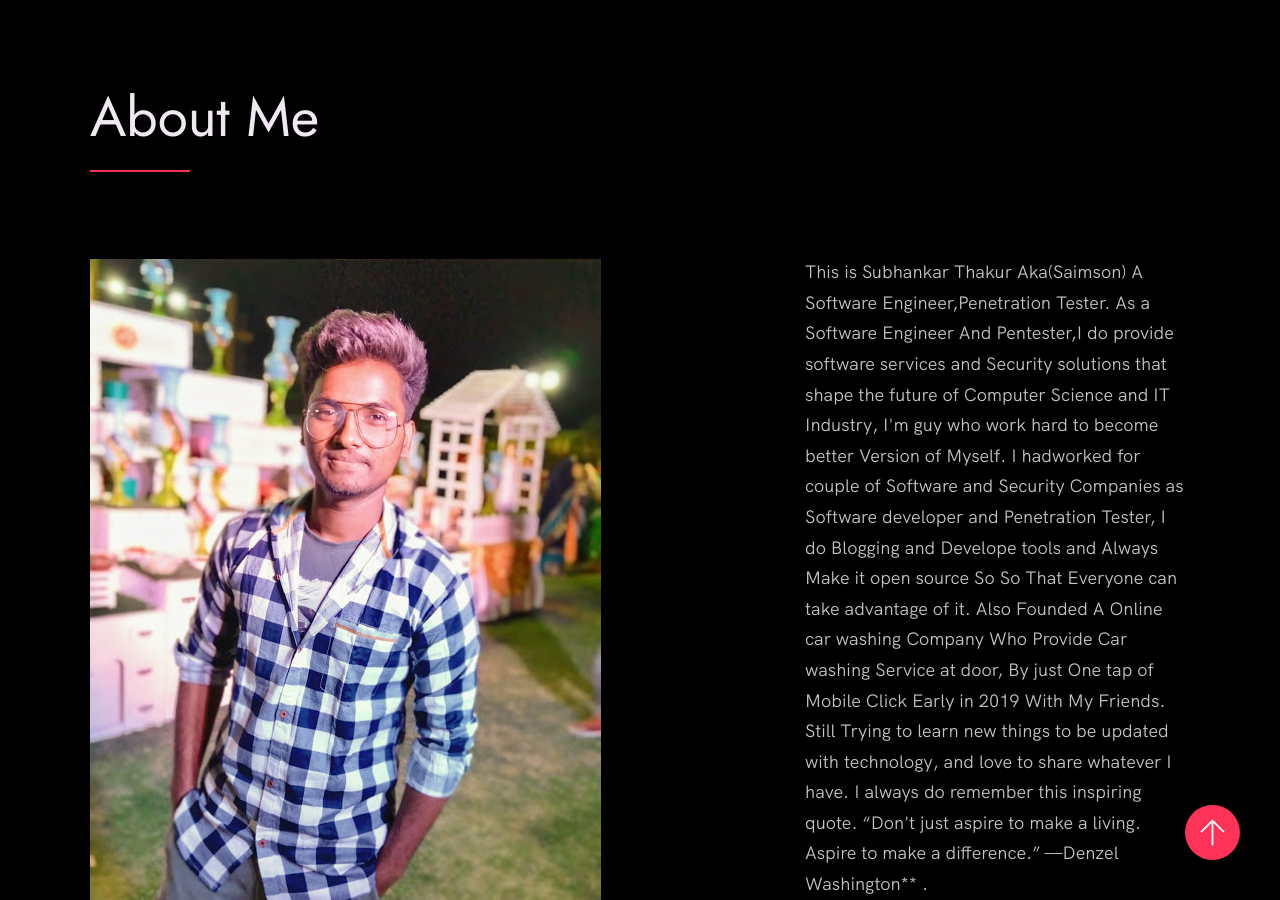
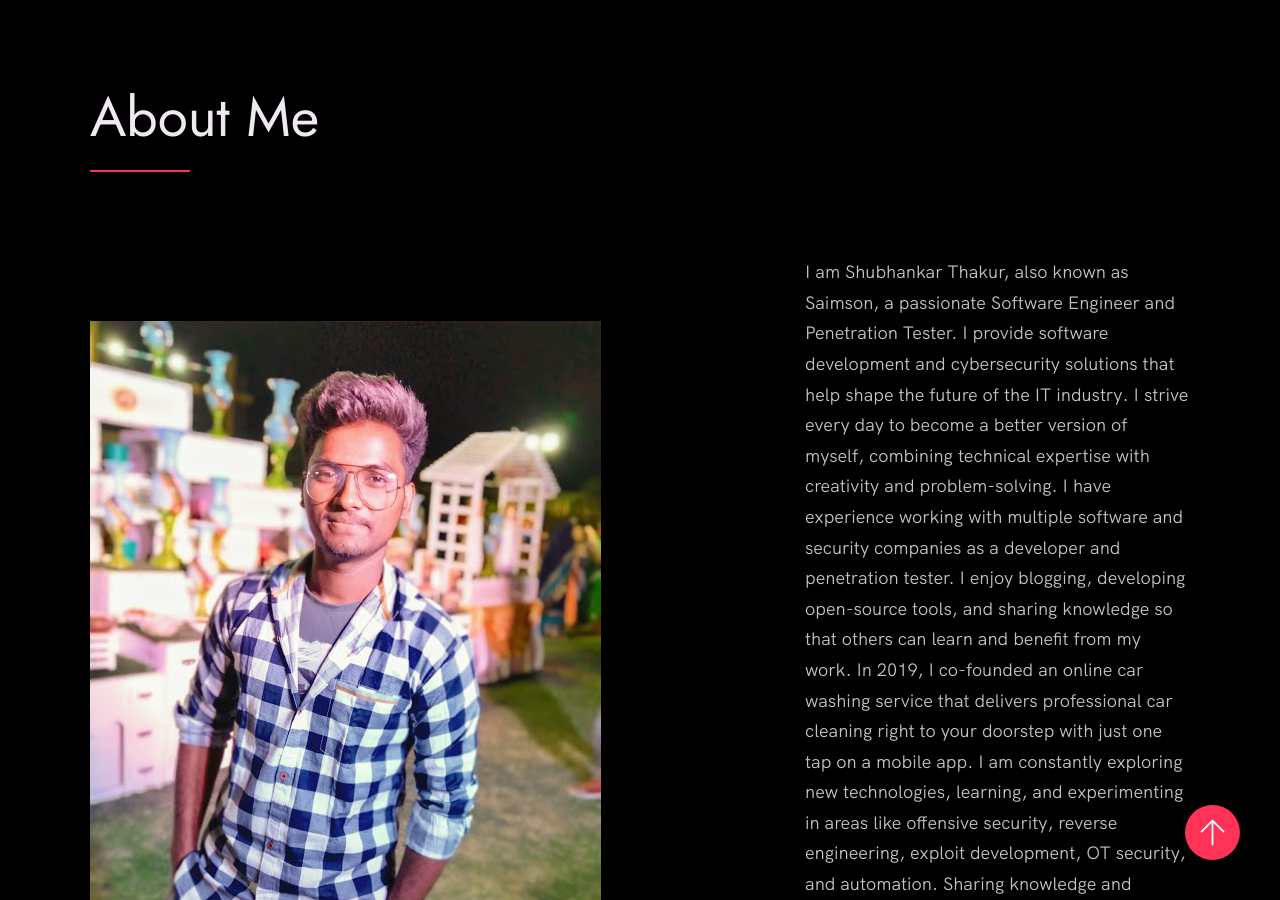
Before and after one commit to saims0n/saims0n.github.io, a Jekyll site: the page index.html, which Jekyll copies as it is, in a window 1280 px wide and 900 px high, scrolled down 4517 px. Built offline with Jekyll 4.4.1, drawn with Linux system fonts in a browser that asks for light colours; some of the changed text lies outside the part shown.

Commit message:
Update index.html

```diff
--- a/index.html
+++ b/index.html
@@ -234,21 +234,21 @@ As a Software Engineer,I do provide software services and solutions that shape t
           <div class="about__text">
             <!-- Replace the below paragraph with info about yourself -->
             <p>
-             This is Subhankar Thakur Aka(Saimson)
-              A Software Engineer,Penetration Tester.
-As a Software Engineer And Pentester,I do provide software services and Security solutions that shape the future of Computer Science and IT Industry,
-I'm guy who work hard to become better Version of Myself.
-I hadworked for couple of Software and Security Companies as Software developer and Penetration Tester, I do Blogging and Develope tools and Always Make it open source So
-So That Everyone can take advantage of it.
-Also Founded A Online car washing Company Who Provide Car washing Service at door, By just One tap of Mobile Click Early in  2019 With My Friends.
-Still Trying to learn new things to be updated with technology,
-and love to share whatever I have.
+             I am Shubhankar Thakur, also known as Saimson,
+a passionate Software Engineer and Penetration Tester.
 
+I provide software development and cybersecurity solutions that help shape the future of the IT industry. I strive every day to become a better version of myself, combining technical expertise with creativity and problem-solving.
 
- I always do remember this inspiring quote.
-   “Don't just aspire to make a living. Aspire to make a difference.”
-                                               —Denzel Washington**
-.
+I have experience working with multiple software and security companies as a developer and penetration tester. I enjoy blogging, developing open-source tools, and sharing knowledge so that others can learn and benefit from my work.
+
+In 2019, I co-founded an online car washing service that delivers professional car cleaning right to your doorstep with just one tap on a mobile app.
+
+I am constantly exploring new technologies, learning, and experimenting in areas like offensive security, reverse engineering, exploit development, OT security, and automation. Sharing knowledge and helping others grow is something I value deeply.
+
+I live by this inspiring quote:
+“Don't just aspire to make a living. Aspire to make a difference.”
+— Denzel Washington
+
             </p>
             <!-- Provide a link to your resume -->
             <a href="#" class="btn">My Resume</a>
@@ -270,16 +270,15 @@ and love to share whatever I have.
       <h2>Get in Touch</h2>
       <div class="contact__info">
         <p>
-          Are you looking for a fast-performing and user-friendly website to
-          represent your product or business? or looking for any kind of consultation..?
-          or Want to test your Security of you'r Products Such as Web app, Mobile app,
-          Company Network or have any questions..?
-          just  say "Hi 👋" in any case feel free to Let me know.
-          I will do my best to respond back. 😊 The quickest way to reach out to
-          me is via an email or fiverr.
+          Looking for a fast, easy to use website to showcase your product, or need expert consultation on security, development, or testing?
+          Whether it is web or mobile app security, network and OT assessments, Android pentesting, exploit research, or automation tooling, I can help.
+          I only perform authorized, ethical testing on systems you own or explicitly permit.
+          Want to discuss a project or schedule an engagement?
+          Just say "Hi 👋" and I will get back to you promptly. The quickest ways to reach me are saimson.mac@gmail.com or my Fiverr profile.
+
         </p>
         <!-- Replace the email with yours -->
-        <a href="mailto:saimson.in@gmail.com" class="btn">Saimson.in@gmail.com</a>
+        <a href="mailto:saimson.com@gmail.com" class="btn">Saimson.com@gmail.com</a>
       </div>
     </div>
   </section>
@@ -314,7 +313,7 @@ and love to share whatever I have.
 
 
       <p>
-        &copy; 2021 - Website designed & developed by <a href="https://twitter.com/saims0n" class="link">Saimson</a>.
+        &copy; 2025 - Website designed & developed by <a href="https://twitter.com/saims0n" class="link">Saimson</a>.
       </p>
       <div class="footer__github-buttons">
 
```
